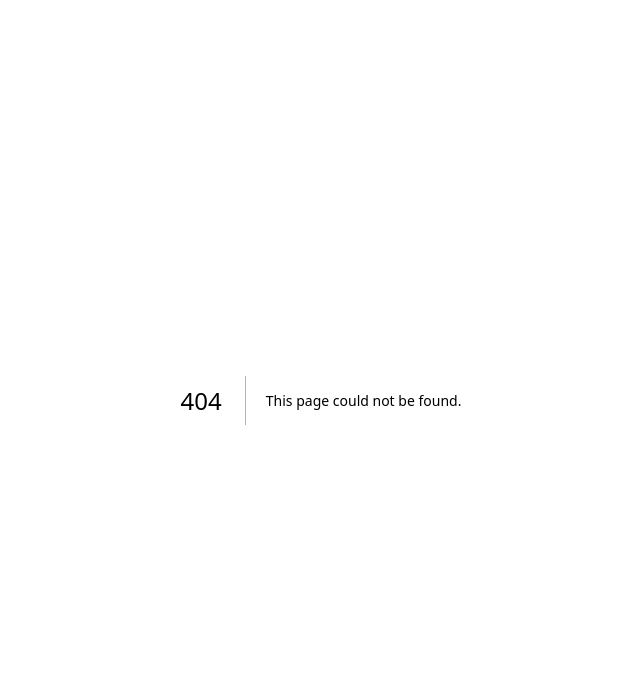
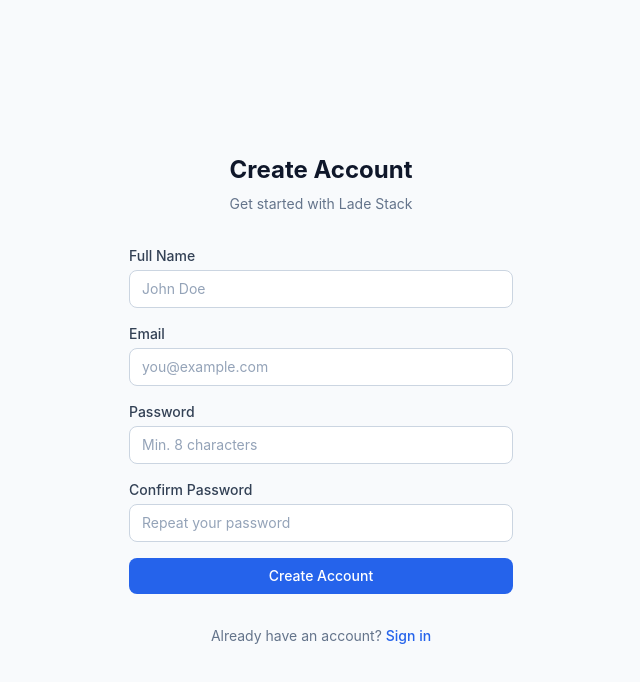
Before and after one commit to girishlade111/SEO-tool-AI, a Next.js app in the folder apps/web/: page /register in a window 1280 px wide. Before the commit this address had no page. Shown: the top 682 px of the page, without its empty margins (319-959 px from the left). Built offline with nearby package versions, Linux system fonts and the light colour scheme.

Commit message:
Please provide the diff or the list of changes you would like summarized.

```diff
--- /dev/null
+++ b/apps/web/src/app/(auth)/register/page.tsx
@@ -0,0 +1,124 @@
+'use client';
+
+import { useState } from 'react';
+import { useRouter } from 'next/navigation';
+import Link from 'next/link';
+import { Input } from '@/components/ui/input';
+import { Button } from '@/components/ui/button';
+
+export default function RegisterPage() {
+  const router = useRouter();
+  const [error, setError] = useState('');
+  const [loading, setLoading] = useState(false);
+
+  async function handleSubmit(e: React.FormEvent<HTMLFormElement>) {
+    e.preventDefault();
+    setError('');
+    setLoading(true);
+
+    const formData = new FormData(e.currentTarget);
+    const password = formData.get('password') as string;
+    const confirmPassword = formData.get('confirmPassword') as string;
+
+    if (password !== confirmPassword) {
+      setError('Passwords do not match');
+      setLoading(false);
+      return;
+    }
+
+    try {
+      const res = await fetch('/api/auth/register', {
+        method: 'POST',
+        headers: { 'Content-Type': 'application/json' },
+        body: JSON.stringify({
+          name: formData.get('name'),
+          email: formData.get('email'),
+          password,
+        }),
+      });
+
+      if (!res.ok) {
+        const data = await res.json();
+        setError(data.error || 'Registration failed');
+        setLoading(false);
+        return;
+      }
+
+      router.push('/login?registered=true');
+    } catch {
+      setError('Something went wrong');
+      setLoading(false);
+    }
+  }
+
+  return (
+    <div className="min-h-screen flex items-center justify-center px-4">
+      <div className="w-full max-w-sm space-y-8">
+        <div className="text-center">
+          <h1 className="text-2xl font-bold text-surface-900 dark:text-surface-100">
+            Create Account
+          </h1>
+          <p className="mt-2 text-sm text-surface-500">
+            Get started with Lade Stack
+          </p>
+        </div>
+
+        <form onSubmit={handleSubmit} className="space-y-4">
+          {error && (
+            <div className="p-3 bg-red-50 dark:bg-red-900/30 border border-red-200 dark:border-red-800 rounded-lg text-sm text-red-600 dark:text-red-400">
+              {error}
+            </div>
+          )}
+
+          <Input
+            id="name"
+            name="name"
+            type="text"
+            label="Full Name"
+            placeholder="John Doe"
+            required
+          />
+
+          <Input
+            id="email"
+            name="email"
+            type="email"
+            label="Email"
+            placeholder="you@example.com"
+            required
+          />
+
+          <Input
+            id="password"
+            name="password"
+            type="password"
+            label="Password"
+            placeholder="Min. 8 characters"
+            required
+            minLength={8}
+          />
+
+          <Input
+            id="confirmPassword"
+            name="confirmPassword"
+            type="password"
+            label="Confirm Password"
+            placeholder="Repeat your password"
+            required
+          />
+
+          <Button type="submit" loading={loading} className="w-full">
+            Create Account
+          </Button>
+        </form>
+
+        <p className="text-center text-sm text-surface-500">
+          Already have an account?{' '}
+          <Link href="/login" className="text-primary-600 hover:text-primary-500 font-medium">
+            Sign in
+          </Link>
+        </p>
+      </div>
+    </div>
+  );
+}
--- /dev/null
+++ b/apps/web/src/app/(dashboard)/layout.tsx
@@ -0,0 +1,21 @@
+import { auth } from '@/lib/auth/auth';
+import { redirect } from 'next/navigation';
+import { Sidebar } from '@/components/layout/sidebar';
+import { Header } from '@/components/layout/header';
+
+export default async function DashboardLayout({ children }: { children: React.ReactNode }) {
+  const session = await auth();
+  if (!session?.user) redirect('/login');
+
+  return (
+    <div className="flex h-screen overflow-hidden">
+      <Sidebar />
+      <div className="flex-1 flex flex-col overflow-hidden">
+        <Header user={{ name: session.user.name, email: session.user.email }} />
+        <main className="flex-1 overflow-y-auto p-6">
+          {children}
+        </main>
+      </div>
+    </div>
+  );
+}
--- /dev/null
+++ b/apps/web/src/app/(dashboard)/page.tsx
@@ -0,0 +1,57 @@
+import { auth } from '@/lib/auth/auth';
+import { Card, CardContent, CardHeader } from '@/components/ui/card';
+
+export default async function DashboardOverview() {
+  const session = await auth();
+
+  return (
+    <div className="space-y-6">
+      <div>
+        <h2 className="text-2xl font-bold text-surface-900 dark:text-surface-100">
+          Welcome back, {session?.user?.name || 'User'}
+        </h2>
+        <p className="text-surface-500 mt-1">Here&apos;s your SEO overview</p>
+      </div>
+
+      <div className="grid grid-cols-1 md:grid-cols-2 lg:grid-cols-4 gap-4">
+        {[
+          { label: 'Total Projects', value: '0', color: 'text-blue-600' },
+          { label: 'Pages Analyzed', value: '0', color: 'text-green-600' },
+          { label: 'Keywords Tracked', value: '0', color: 'text-purple-600' },
+          { label: 'AI Credits Used', value: '0 / 0', color: 'text-orange-600' },
+        ].map((stat) => (
+          <Card key={stat.label}>
+            <CardContent className="py-4">
+              <p className="text-sm text-surface-500">{stat.label}</p>
+              <p className={`text-2xl font-bold mt-1 ${stat.color}`}>{stat.value}</p>
+            </CardContent>
+          </Card>
+        ))}
+      </div>
+
+      <div className="grid grid-cols-1 lg:grid-cols-2 gap-6">
+        <Card>
+          <CardHeader>
+            <h3 className="font-semibold">Recent Activity</h3>
+          </CardHeader>
+          <CardContent>
+            <p className="text-sm text-surface-500 py-8 text-center">
+              No recent activity. Create a project to get started.
+            </p>
+          </CardContent>
+        </Card>
+
+        <Card>
+          <CardHeader>
+            <h3 className="font-semibold">SEO Score Trend</h3>
+          </CardHeader>
+          <CardContent>
+            <p className="text-sm text-surface-500 py-8 text-center">
+              Run your first analysis to see score trends.
+            </p>
+          </CardContent>
+        </Card>
+      </div>
+    </div>
+  );
+}
--- /dev/null
+++ b/apps/web/src/middleware.ts
@@ -0,0 +1,5 @@
+export { auth as middleware } from './lib/auth/auth';
+
+export const config = {
+  matcher: ['/((?!_next/static|_next/image|favicon.ico).*)'],
+};
```
